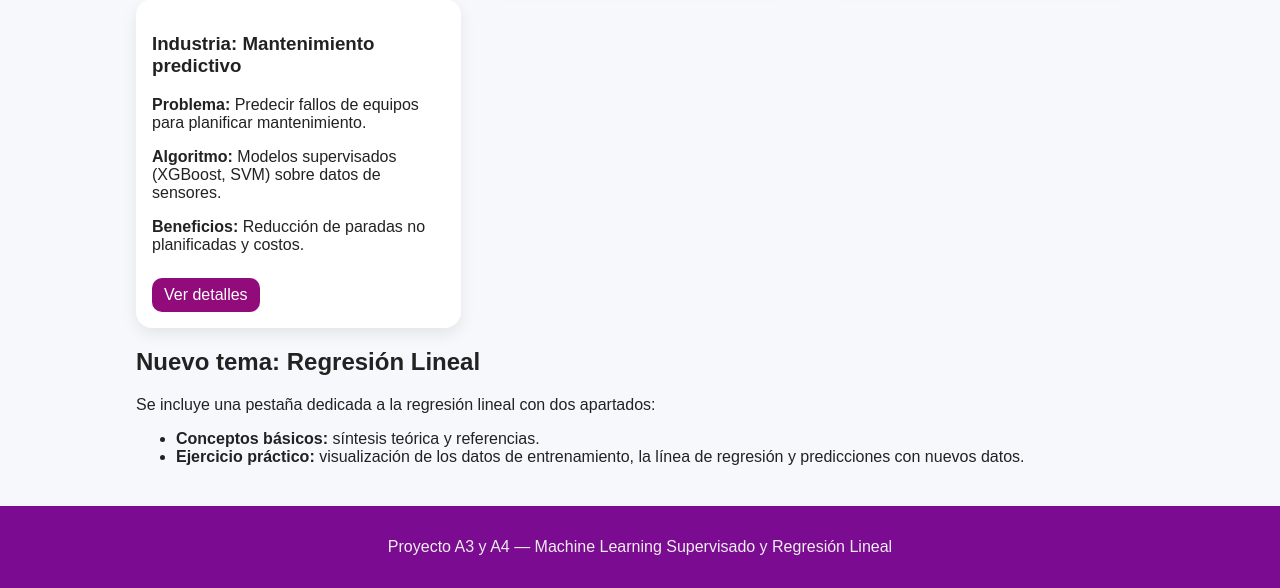
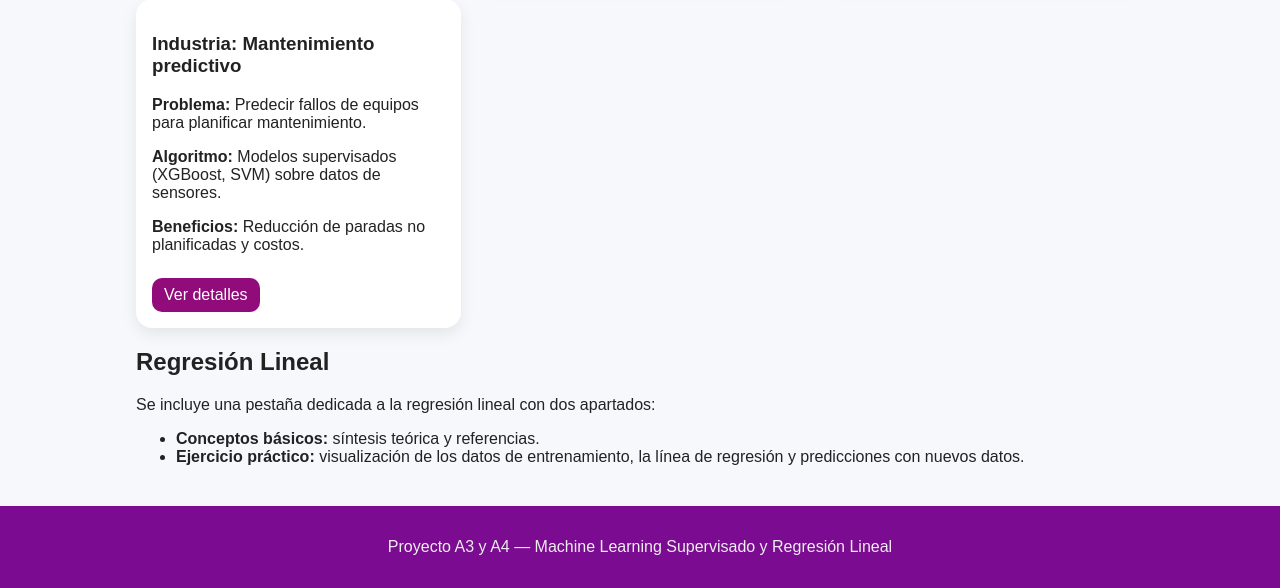
Before and after one commit to alexcdiaz123-afk/Machine_learning, a Flask app: page / in a window 1280 px wide. Shown: the part 661-1249 px from the top of the page. Run offline with Flask 3, Linux system fonts and the light colour scheme.

Commit message:
cambio minimo
se quito algo insignificante

```diff
--- a/templates/index.html
+++ b/templates/index.html
@@ -17,7 +17,7 @@
     {% endfor %}
   </section>
 
-  <h2>Nuevo tema: Regresión Lineal</h2>
+  <h2>Regresión Lineal</h2>
   <p>Se incluye una pestaña dedicada a la regresión lineal con dos apartados:</p>
   <ul>
     <li><strong>Conceptos básicos:</strong> síntesis teórica y referencias.</li>
```
